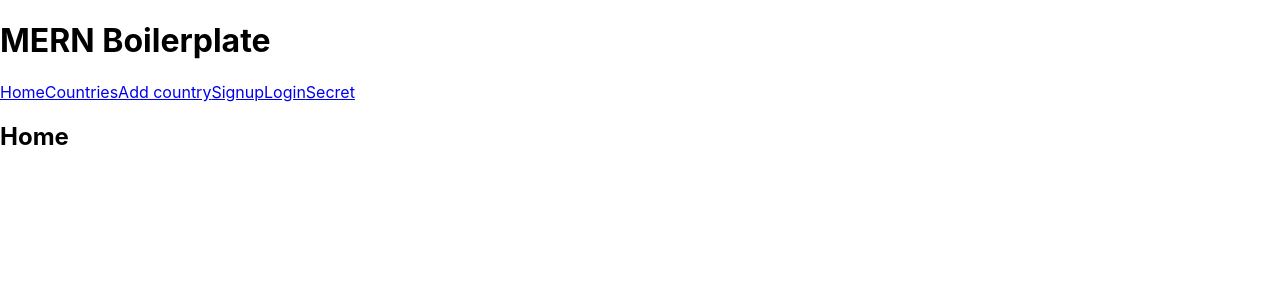
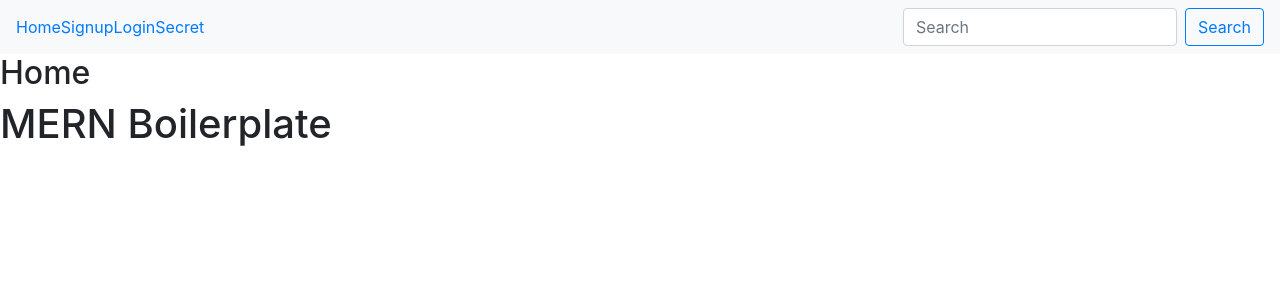
Before and after one commit to ShellHacks2020/Insights, a React (Create React App) app: page / in a window 1280 px wide. Shown: the top 300 px of the page. Built offline with nearby package versions, Linux system fonts and the light colour scheme.

Commit message:
Added navbar, switching branches

```diff
--- a/package.json
+++ b/package.json
@@ -8,8 +8,10 @@
     "@testing-library/user-event": "^7.2.1",
     "axios": "^0.20.0",
     "bcrypt": "^5.0.0",
+    "bootstrap": "^4.5.2",
     "dotenv": "^8.2.0",
     "react": "^16.13.1",
+    "react-bootstrap": "^1.3.0",
     "react-dom": "^16.13.1",
     "react-router-dom": "^5.2.0",
     "react-scripts": "3.4.3"
--- a/src/App.js
+++ b/src/App.js
@@ -1,45 +1,13 @@
-import React, { useState } from 'react';
-import { Route, Link, NavLink, Switch, BrowserRouter } from 'react-router-dom';
-import Home from './pages/Home';
-import Secret from './pages/Secret';
-import Login from './pages/Login';
-import Signup from './pages/Signup';
-import api from './api';
+import React from 'react';
+import Navbar from './components/NavbarComponent';
 
 function App(props) {
-  const [countries] = useState([]);
-
-  function handleLogoutClick(e) {
-    api.logout();
-  }
-
   return (
     <div className='App'>
-      <BrowserRouter>
-        <header className='App-header'>
-          <h1 className='App-title'>MERN Boilerplate</h1>
-          <NavLink to='/' exact>
-            Home
-          </NavLink>
-          <NavLink to='/countries'>Countries</NavLink>
-          <NavLink to='/add-country'>Add country</NavLink>
-          {!api.isLoggedIn() && <NavLink to='/signup'>Signup</NavLink>}
-          {!api.isLoggedIn() && <NavLink to='/login'>Login</NavLink>}
-          {api.isLoggedIn() && (
-            <Link to='/' onClick={(e) => handleLogoutClick(e)}>
-              Logout
-            </Link>
-          )}
-          <NavLink to='/secret'>Secret</NavLink>
-        </header>
-        <Switch>
-          <Route path='/' exact component={Home} />
-          <Route path='/signup' component={Signup} />
-          <Route path='/login' component={Login} />
-          <Route path='/secret' component={Secret} />
-          <Route render={() => <h2>404</h2>} />
-        </Switch>
-      </BrowserRouter>
+      <header className='App-header'>
+        <Navbar />
+        <h1 className='App-title'>MERN Boilerplate</h1>
+      </header>
     </div>
   );
 }
--- /dev/null
+++ b/src/components/NavbarComponent.js
@@ -0,0 +1,53 @@
+import React, { Fragment, useState } from 'react';
+import api from '../api';
+import { Route, Link, NavLink, Switch, BrowserRouter } from 'react-router-dom';
+import { Navbar, Nav, Form, FormControl, Button } from 'react-bootstrap';
+import 'bootstrap/dist/css/bootstrap.min.css';
+
+import Home from '../pages/Home';
+import Secret from '../pages/Secret';
+import Login from '../pages/Login';
+import Signup from '../pages/Signup';
+
+function NavbarComponent() {
+  const [countries] = useState([]);
+
+  function handleLogoutClick(e) {
+    api.logout();
+  }
+
+  return (
+    <Fragment>
+      <BrowserRouter>
+        <Navbar bg='light' variant='light'>
+          <Nav className='mr-auto'>
+            <NavLink to='/' exact>
+              Home
+            </NavLink>
+            {!api.isLoggedIn() && <NavLink to='/signup'>Signup</NavLink>}
+            {!api.isLoggedIn() && <NavLink to='/login'>Login</NavLink>}
+            {api.isLoggedIn() && (
+              <Link to='/' onClick={(e) => handleLogoutClick(e)}>
+                Logout
+              </Link>
+            )}
+            <NavLink to='/secret'>Secret</NavLink>
+          </Nav>
+          <Form inline>
+            <FormControl type='text' placeholder='Search' className='mr-sm-2' />
+            <Button variant='outline-primary'>Search</Button>
+          </Form>
+        </Navbar>
+        <Switch>
+          <Route path='/' exact component={Home} />
+          <Route path='/signup' component={Signup} />
+          <Route path='/login' component={Login} />
+          <Route path='/secret' component={Secret} />
+          <Route render={() => <h2>404</h2>} />
+        </Switch>
+      </BrowserRouter>
+    </Fragment>
+  );
+}
+
+export default NavbarComponent;
```
Also changed, not shown: src/components/Navbar.js (deleted), 1 other file (tests, documents, lock files or other folders).
